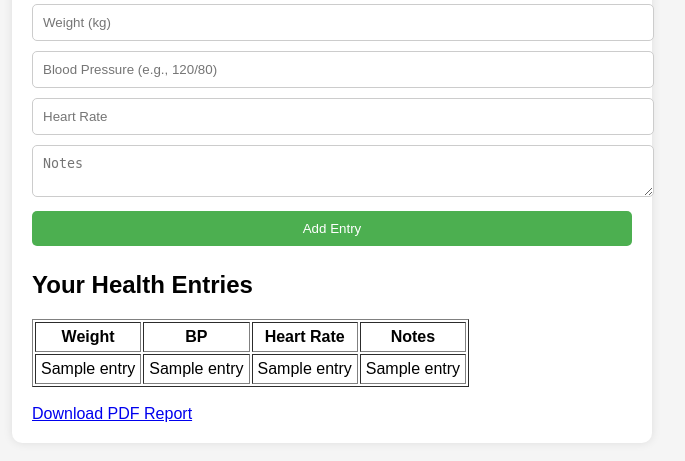
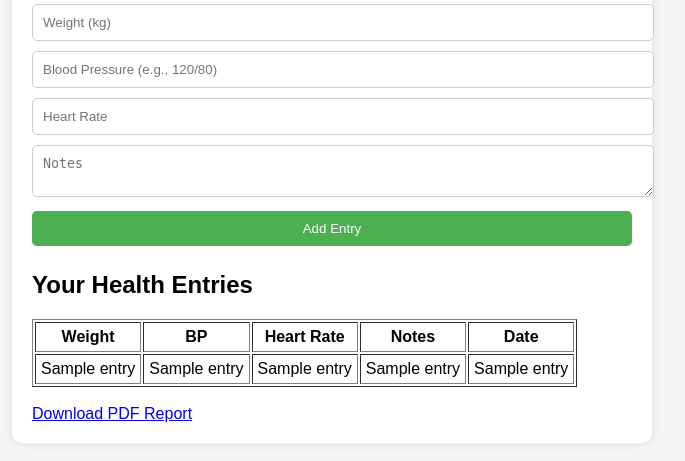
Before and after one commit to Pranavreddyedula/MediMind, a Flask app: template templates/health.html in a window 1280 px wide. Shown: the part 237-698 px from the top of the page, without its empty margins (308-993 px from the left). Run offline with Flask 3, Linux system fonts and the light colour scheme; the template is opened without the code that fills it: most values are stand-ins (such as "Sample title", 1, 10 or a date in 2020).

Commit message:
Update health.html

```diff
--- a/templates/health.html
+++ b/templates/health.html
@@ -27,6 +27,7 @@
         <th>BP</th>
         <th>Heart Rate</th>
         <th>Notes</th>
+        <th>Date</th>
       </tr>
       {% for entry in entries %}
       <tr>
@@ -34,6 +35,7 @@
         <td>{{ entry[3] }}</td>
         <td>{{ entry[4] }}</td>
         <td>{{ entry[5] }}</td>
+        <td>{{ entry[6] }}</td>
       </tr>
       {% endfor %}
     </table>
```
